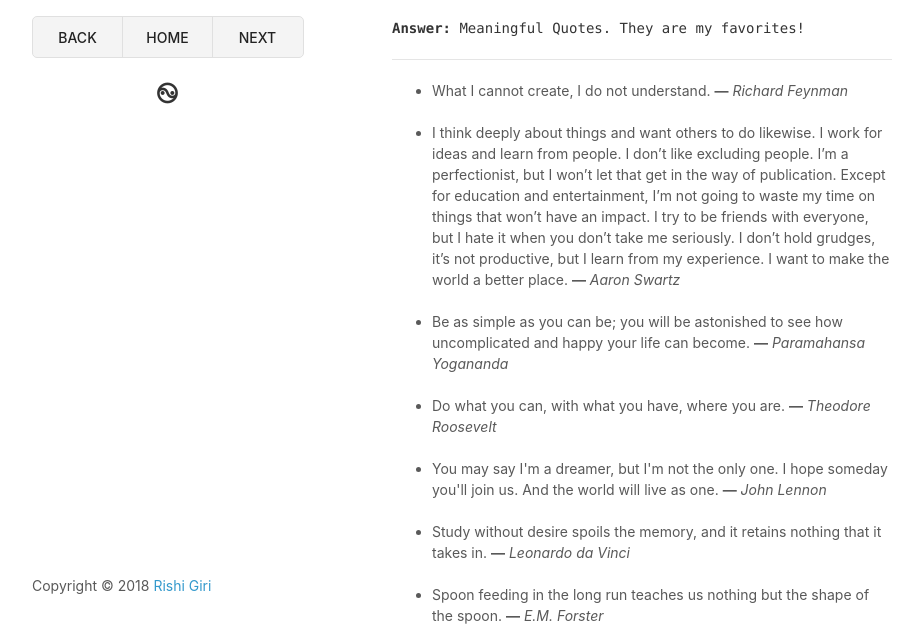
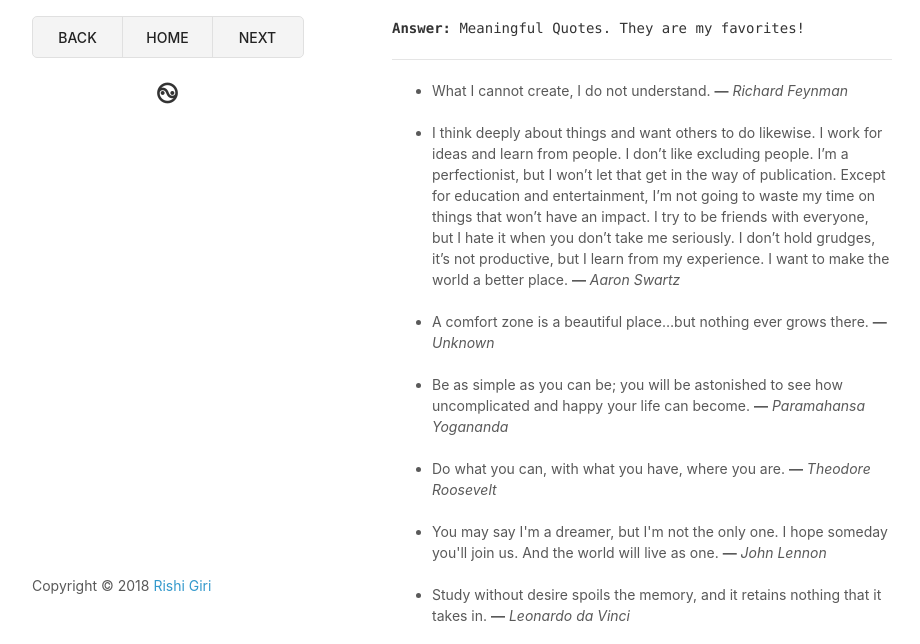
Before and after one commit to rishigiridotcom/rishigiri.tk, a plain HTML site: page zen/page/quotes.html in a window 1280 px wide. Shown: the part 134-778 px from the top of the page, without its empty margins (178-1098 px from the left). Drawn offline with Linux system fonts and the light colour scheme.

Commit message:
update quotes

```diff
--- a/zen/page/quotes.html
+++ b/zen/page/quotes.html
@@ -43,6 +43,11 @@
                 <li>
                     I think deeply about things and want others to do likewise. I work for ideas and learn from people. I don’t like excluding people. I’m a perfectionist, but I won’t let that get in the way of publication. Except for education and entertainment, I’m not going to waste my time on things that won’t have an impact. I try to be friends with everyone, but I hate it when you don’t take me seriously. I don’t hold grudges, it’s not productive, but I learn from my experience. I want to make the world a better place.
                     <b>―</b> <i>Aaron Swartz</i>
+                </li>
+                <br>
+                <li>
+                    A comfort zone is a beautiful place…but nothing ever grows there.
+                    <b>―</b> <i>Unknown</i>
                 </li>
                 <br>
                 <li>
```
